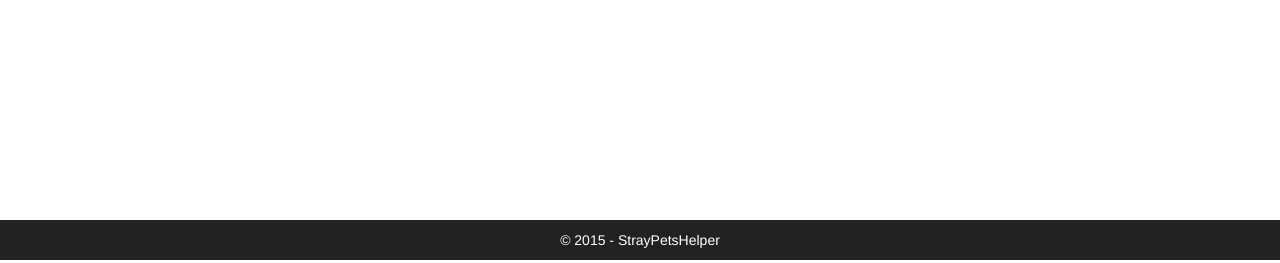
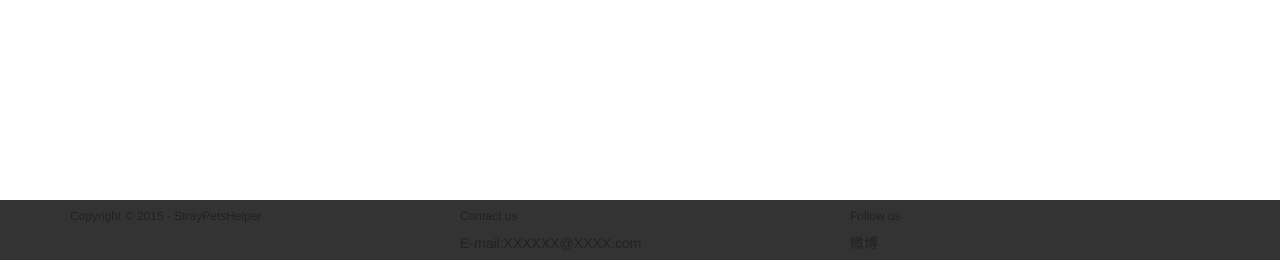
Before and after one commit to xpgeng/straypetshelper, a Flask app: page /login in a window 1280 px wide. Shown: the part 540-803 px from the top of the page. Run offline with Flask 2, Linux system fonts and the light colour scheme; parts of the project's set-up code (start-up, migrations or seed data) failed here and were passed over; some libraries are stand-ins or nearby versions.

Commit message:
modify footer but cannot fix  the color

```diff
--- a/src/templates/layout.html
+++ b/src/templates/layout.html
@@ -7,6 +7,9 @@
         <meta property="wb:webmaster" content="8a344daabf5e2971" />
 	<title>带TA回家</title>
 	<link rel="stylesheet" href="http://apps.bdimg.com/libs/bootstrap/3.3.0/css/bootstrap.min.css">
+
+  <!-- Custom CSS -->
+  <link href="static/css/styles.css" rel="stylesheet">
 
 	<style >
 
@@ -36,16 +39,21 @@ body{
   bottom: 0;
   width: 100%;
   /* Set the fixed height of the footer here */
-  height: 40px;
-  background-color: #222222;
+  height: 60px;
+  background-color: #333;
   margin-top: 10px;
   clear: both;
 
 }
 
 footer p{
-    color: #FFFFFF;
+    color: #eee;
     margin: 10px 0;
+}
+
+ul.unstyled{
+  list-style: none;
+  padding: 0;
 }
 
 header h2 {
@@ -297,13 +305,34 @@ margin-top: 10px;
 {% block body %}{% endblock %}
 
 
+
       </div>
 <!-- Footer -->
   <footer class="footer">
     <div class="container">
-      <p class="text-center">© 2015 - StrayPetsHelper</p>
+        <div class="row">
+            <div class="col-sm-4">
+                <h6>Copyright &copy; 2015 - StrayPetsHelper</h6>
+            </div>
+            <div class="col-sm-4">
+                <h6>Contact us</h6>
+                <ul class="unstyled">
+                    <li href="">E-mail:XXXXXX@XXXX.com</li>
+                </ul>
+            </div>
+            <div class="col-sm-4">
+                <h6>Follow us</h6>
+                <ul class="unstyled">
+                    <li href="">微博</li>
+                </ul>
+            </div>
+
+        </div>
+
     </div>
-  </footer>
+
+    </footer>
+
 
   <!-- scripts -->
   <script src="http://apps.bdimg.com/libs/jquery/2.1.1/jquery.min.js"></script>
```
